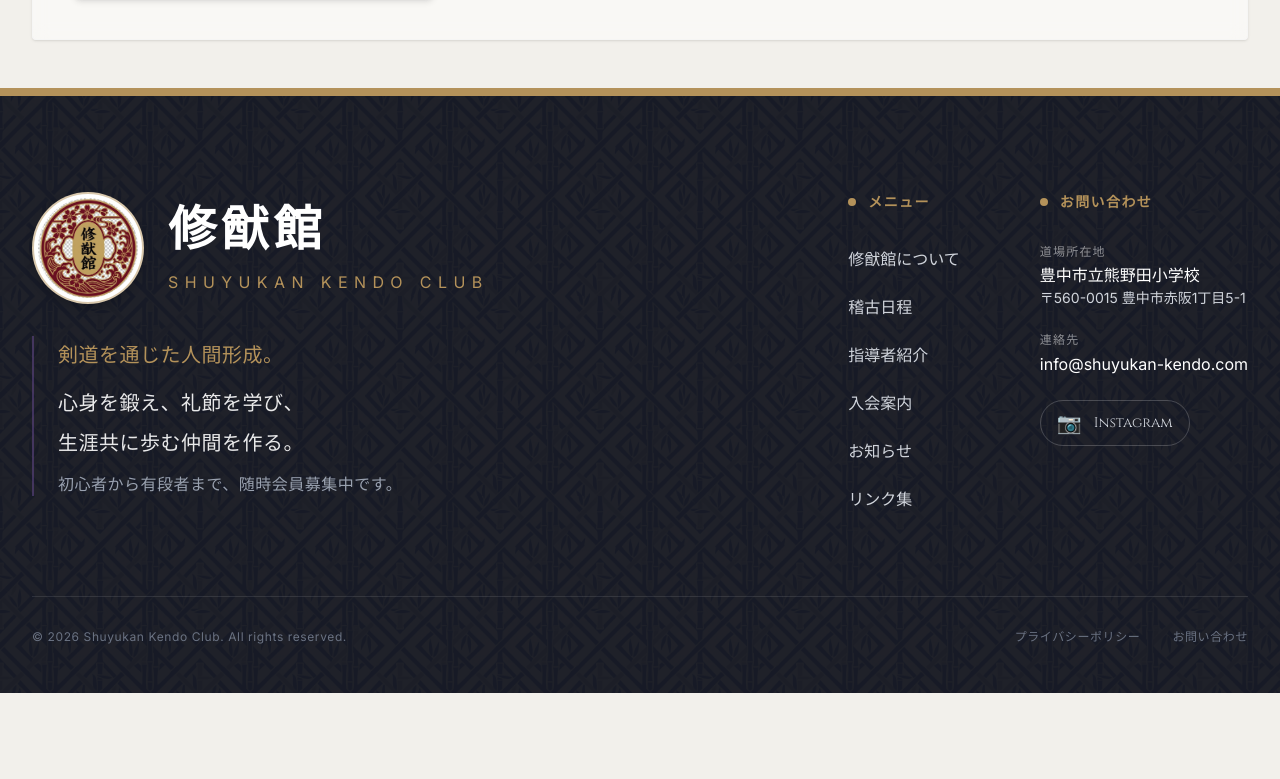
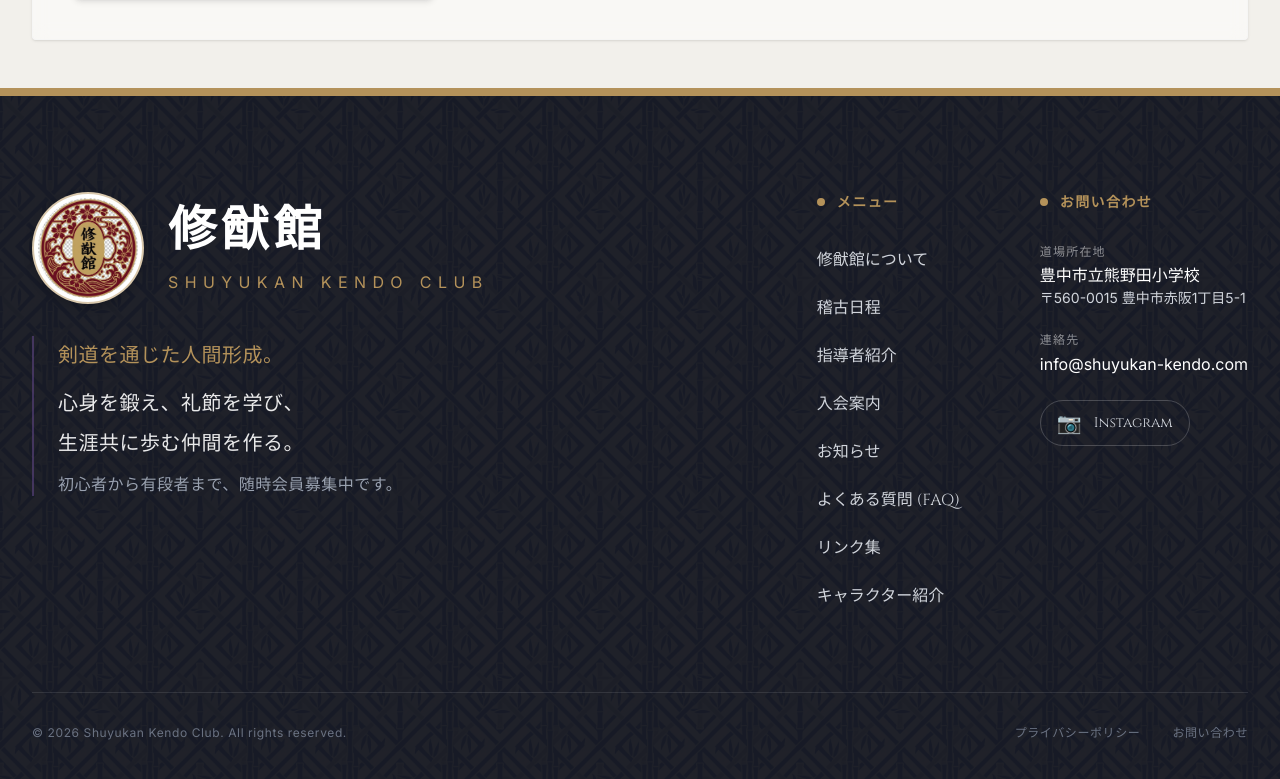
Before and after one commit to crossroad777/shuyukan-site, a React (Vite) app: page /links in a window 1280 px wide. Shown: the part 1947-2726 px from the top of the page. Before the commit the page ends 2640 px from the top, so only its background shows below. Built offline with nearby package versions, Linux system fonts and the light colour scheme; no server answers; a web font is replaced by a local one.

Commit message:
Design: Clean up Navbar by moving secondary links to Footer to prevent wrapping

```diff
--- a/src/components/Footer.jsx
+++ b/src/components/Footer.jsx
@@ -59,7 +59,9 @@ const Footer = () => {
                                 <li><Link to="/Teacher" className="text-gray-300 hover:text-white hover:text-shuyukan-gold transition-colors block py-1">指導者紹介</Link></li>
                                 <li><Link to="/join" className="text-gray-300 hover:text-white hover:text-shuyukan-gold transition-colors block py-1">入会案内</Link></li>
                                 <li><Link to="/news" className="text-gray-300 hover:text-white hover:text-shuyukan-gold transition-colors block py-1">お知らせ</Link></li>
+                                <li><Link to="/faq" className="text-gray-300 hover:text-white hover:text-shuyukan-gold transition-colors block py-1">よくある質問 (FAQ)</Link></li>
                                 <li><Link to="/links" className="text-gray-300 hover:text-white hover:text-shuyukan-gold transition-colors block py-1">リンク集</Link></li>
+                                <li><Link to="/character" className="text-gray-300 hover:text-white hover:text-shuyukan-gold transition-colors block py-1">キャラクター紹介</Link></li>
                             </ul>
                         </div>
 
--- a/src/components/Navbar.jsx
+++ b/src/components/Navbar.jsx
@@ -12,10 +12,13 @@ const Navbar = () => {
         { name: '指導者', en: 'TEACHER', path: '/Teacher' },
         { name: '入会案内', en: 'JOIN US', path: '/join' },
         { name: 'お知らせ', en: 'NEWS', path: '/news' },
+        { name: 'お問い合わせ', en: 'CONTACT', path: '/contact' },
+    ];
+
+    const secondaryLinks = [
         { name: 'よくある質問', en: 'FAQ', path: '/faq' },
         { name: 'リンク集', en: 'LINKS', path: '/links' },
         { name: 'キャラクター', en: 'CHARACTER', path: '/character' },
-        { name: 'お問い合わせ', en: 'CONTACT', path: '/contact' },
     ];
 
     const toggleMenu = () => setIsOpen(!isOpen);
@@ -98,7 +101,7 @@ const Navbar = () => {
             {/* Mobile Menu */}
             <div className={`md:hidden absolute w-full bg-shuyukan-dark/95 backdrop-blur-xl border-b border-white/10 shadow-2xl transition-all duration-300 ease-in-out ${isOpen ? 'max-h-screen opacity-100' : 'max-h-0 opacity-0 overflow-hidden'}`}>
                 <div className="px-4 pt-4 pb-8 space-y-1">
-                    {navLinks.map((link) => (
+                    {[...navLinks, ...secondaryLinks].map((link) => (
                         <Link
                             key={link.name}
                             to={link.path}
```
